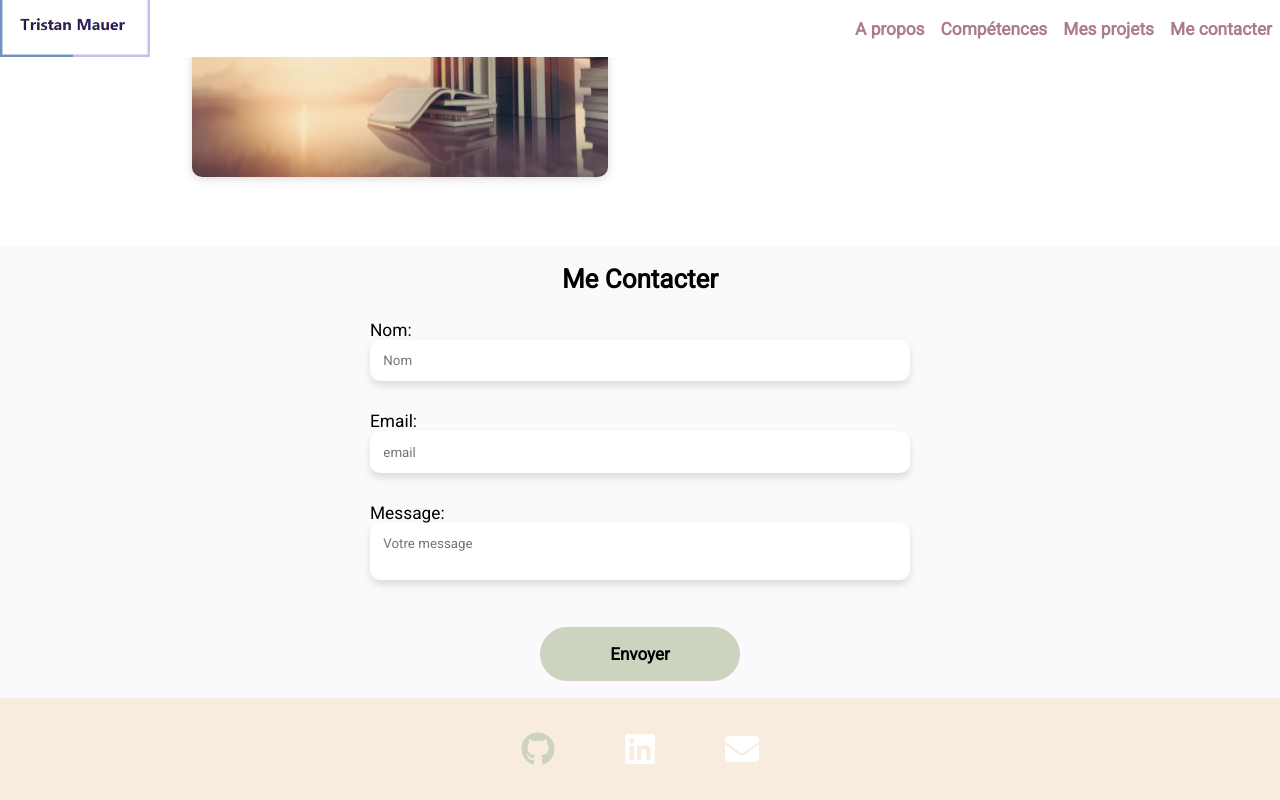
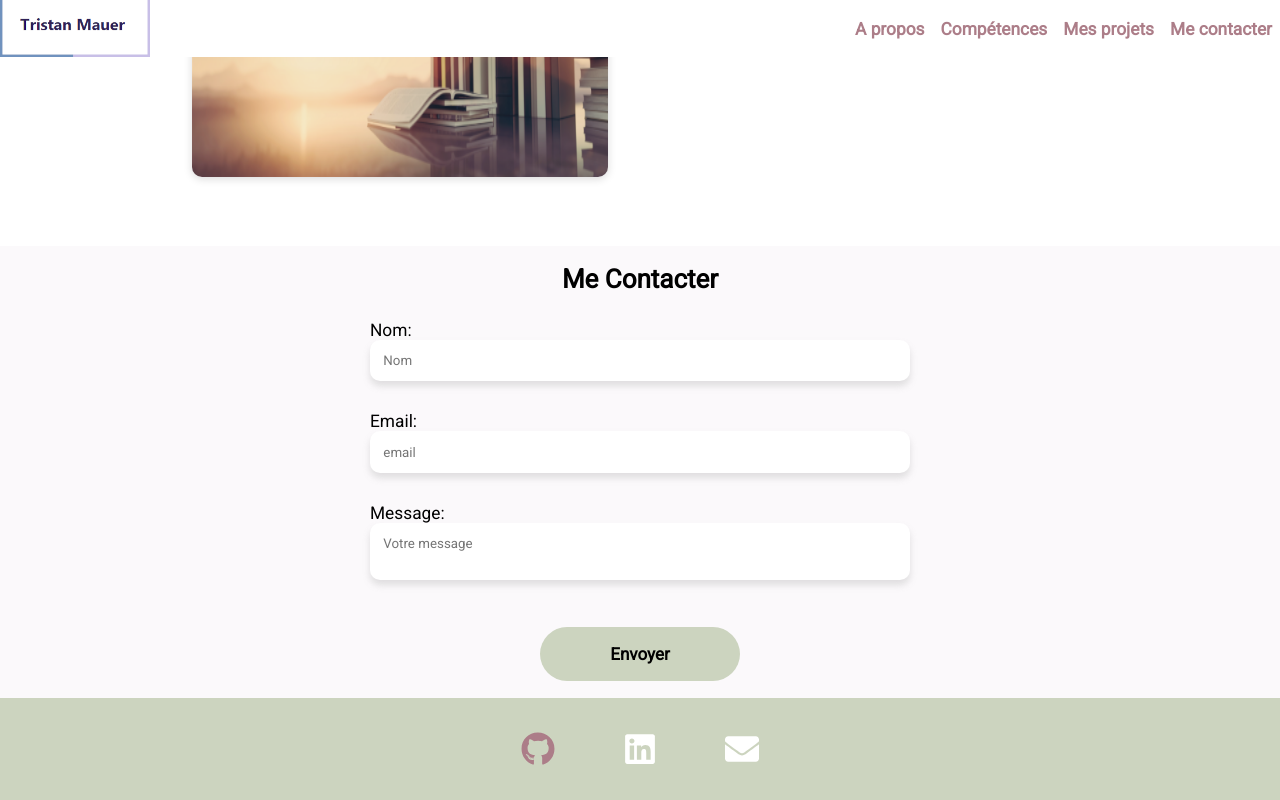
Before and after one commit to TristanMauer/Mon-PortFolio, a React (Create React App) app: page / in a window 1280 px wide. In both pictures the pointer is over the button 538 px from the left and 3847 px from the top of the page. Shown: the part 3098-3898 px from the top of the page. Built offline with nearby package versions, Linux system fonts and the light colour scheme.

Commit message:
changement couleur lien réseaux

```diff
--- a/src/styles/Footer.scss
+++ b/src/styles/Footer.scss
@@ -4,7 +4,7 @@
 .footer_conteneur {
     width: 100%;
     @include flex(row, center);
-    background-color: $color-quaternary;
+    background-color: $color-quinternary;
     min-height: 100px;
   }
 
@@ -21,5 +21,5 @@
   .footer_icons:hover{
     cursor: pointer;
     background:none;
-    color: $color-quinternary;
+    color:$color-secondary;
   }
```
